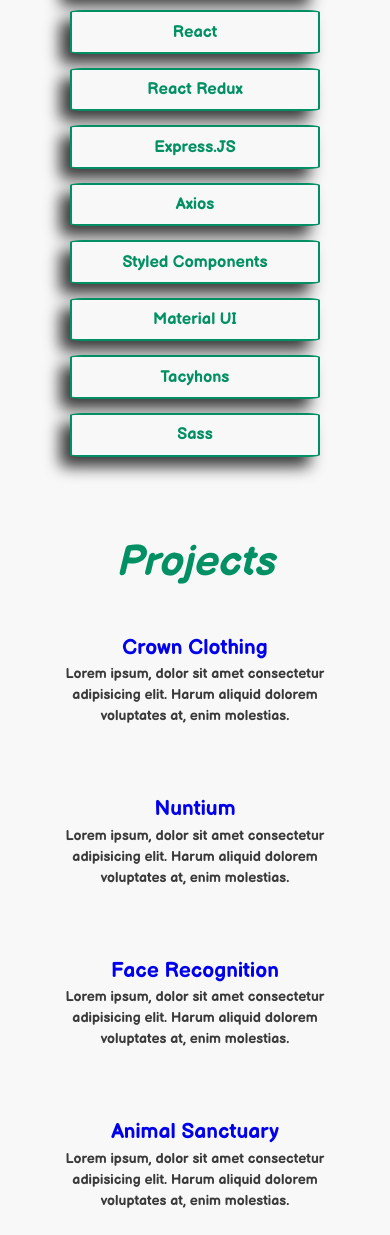
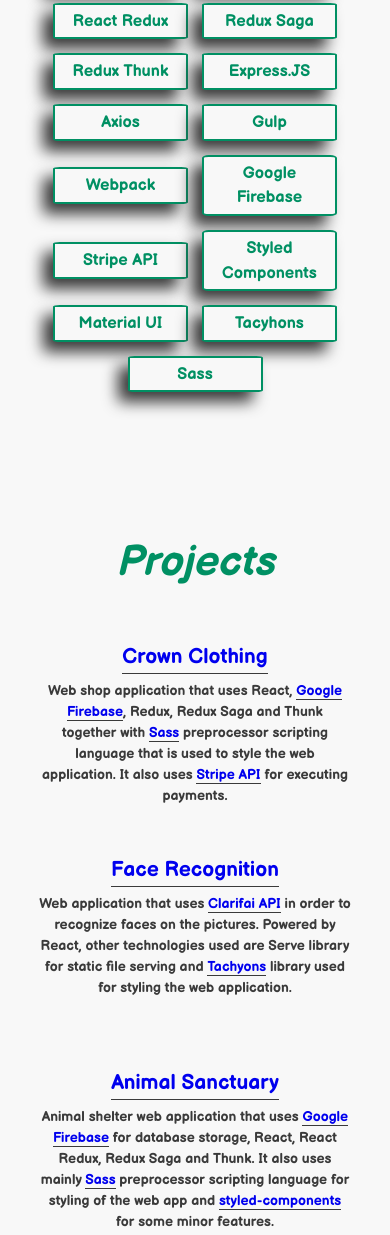
Before and after one commit to jknezevic1712/my-portfolio, a website: page src/index.html in a window 390 px wide. Shown: the part 3440-4675 px from the top of the page. Drawn offline with nearby package versions, Linux system fonts and the light colour scheme; files that its build step writes are made by us from their sources.

Commit message:
Further development.

```diff
--- a/src/assets/scss/components/_projects.scss
+++ b/src/assets/scss/components/_projects.scss
@@ -4,7 +4,7 @@
   display: flex;
   justify-content: center;
   align-items: center;
-  height: 500vh;
+  height: 400vh;
   width: 100vw;
 
   .projects-container {
@@ -27,7 +27,7 @@
 
     .projects-content {
       display: grid;
-      grid-template-rows: repeat(4, 25%);
+      grid-template-rows: repeat(3, 33%);
       gap: 5%;
       height: 100%;
       width: 100%;
@@ -57,14 +57,6 @@
         justify-content: center;
         align-items: center;
       }
-
-      .projects-fourth_project {
-        display: flex;
-        height: 100%;
-        width: 80vw;
-        justify-content: center;
-        align-items: center;
-      }
     }
   }
 }
@@ -82,38 +74,24 @@
 
       .projects-content_mobile {
         display: grid;
-        grid-template-rows: repeat(4, 25%);
+        grid-template-rows: repeat(3, 33%);
         height: 100%;
         width: 100%;
         justify-content: center;
         align-items: center;
+      }
 
-        .projects-first_project {
-          display: flex;
-          flex-direction: column;
-          gap: 5%;
-          width: 100%;
-        }
+      .projects-content_mobile > * {
+        display: flex;
+        flex-direction: column;
+        gap: 5%;
+        width: 100%;
+        height: 60%;
+        align-items: center;
+        justify-content: space-between;
 
-        .projects-second_project {
-          display: flex;
-          flex-direction: column;
-          gap: 5%;
-          width: 100%;
-        }
-
-        .projects-third_project {
-          display: flex;
-          flex-direction: column;
-          gap: 5%;
-          width: 100%;
-        }
-
-        .projects-fourth_project {
-          display: flex;
-          flex-direction: column;
-          gap: 5%;
-          width: 100%;
+        a {
+          border-bottom: 1px solid $clr-text;
         }
       }
     }
@@ -125,7 +103,7 @@
     .projects-container {
       .projects-content {
         display: grid;
-        grid-template-rows: repeat(4, 25%);
+        grid-template-rows: repeat(3, 33%);
         gap: 5%;
         height: 80%;
         width: 100%;
--- a/src/assets/scss/components/_skills.scss
+++ b/src/assets/scss/components/_skills.scss
@@ -16,13 +16,44 @@
   }
 
   .skills-content {
+    display: flex;
+    justify-content: center;
+    align-items: center;
+    flex-wrap: wrap;
+    max-width: 90vw;
+    margin: 0 auto;
+    gap: 1rem;
+  }
+
+  .skills-content > * {
+    width: 135px;
+
+    h3 {
+      color: $clr-highlight;
+      background-color: $clr-bg;
+      border: 2px solid $clr-highlight;
+      box-shadow: -10px 10px 15px 0px $clr-text;
+      border-radius: 5%;
+      padding: 3%;
+    }
+  }
+}
+
+// MEDIA QUERIES
+
+@media (min-width: $breakpoint-m) {
+  .skills {
+    .skills-content {
       display: grid;
       grid-template-columns: repeat(auto-fit, minmax(250px, 1fr));
       max-width: 80vw;
       margin: 0 auto;
       gap: 1rem;
+      flex-wrap: unset;
 
       .skills-card {
+        width: unset;
+
         h3 {
           color: $clr-highlight;
           background-color: $clr-bg;
@@ -34,19 +65,10 @@
       }
     }
   }
-
-// MEDIA QUERIES
-
-@media (min-width: $breakpoint-m) {
-  .skills {
-    height: 75vh;
-  }
 }
 
 @media (min-width: $breakpoint-l) {
   .skills {
-    height: 70vh;
-
     .skills-content {
       gap: 2rem;
     }
--- a/src/index.html
+++ b/src/index.html
@@ -151,10 +151,28 @@
           <h3>React Redux</h3>
         </div>
         <div class="skills-card">
+          <h3>Redux Saga</h3>
+        </div>
+        <div class="skills-card">
+          <h3>Redux Thunk</h3>
+        </div>
+        <div class="skills-card">
           <h3>Express.JS</h3>
         </div>
         <div class="skills-card">
           <h3>Axios</h3>
+        </div>
+        <div class="skills-card">
+          <h3>Gulp</h3>
+        </div>
+        <div class="skills-card">
+          <h3>Webpack</h3>
+        </div>
+        <div class="skills-card">
+          <h3>Google Firebase</h3>
+        </div>
+        <div class="skills-card">
+          <h3>Stripe API</h3>
         </div>
         <div class="skills-card">
           <h3>Styled Components</h3>
@@ -189,7 +207,7 @@
           </div>
           <div class="projects-second_project">
             <iframe
-              src="https://nuntium-jknezevic.herokuapp.com/"
+              src="https://facerecognitionr2d2.herokuapp.com/"
               width="100%"
               height="100%"
               style="border: 1px solid black"
@@ -197,15 +215,6 @@
             </iframe>
           </div>
           <div class="projects-third_project">
-            <iframe
-              src="https://facerecognitionr2d2.herokuapp.com/"
-              width="100%"
-              height="100%"
-              style="border: 1px solid black"
-            >
-            </iframe>
-          </div>
-          <div class="projects-fourth_project">
             <iframe
               src="https://animal-sanctuary-jknezevic.herokuapp.com/"
               width="100%"
@@ -224,29 +233,36 @@
               ><h2>Crown Clothing</h2></a
             >
             <p>
-              Lorem ipsum, dolor sit amet consectetur adipisicing elit. Harum
-              aliquid dolorem voluptates at, enim molestias.
+              Web shop application that uses React,
+              <a href="https://firebase.google.com/" target="_blank"
+                >Google Firebase</a
+              >, Redux, Redux Saga and Thunk together with
+              <a href="https://sass-lang.com/" target="_blank">Sass</a>
+              preprocessor scripting language that is used to style the web
+              application. It also uses
+              <a href="https://stripe.com/en-hr" target="_blank">Stripe API</a>
+              for executing payments.
             </p>
           </div>
           <div class="projects-second_project">
-            <a href="https://nuntium-jknezevic.herokuapp.com/" target="_blank"
-              ><h2>Nuntium</h2></a
-            >
-            <p>
-              Lorem ipsum, dolor sit amet consectetur adipisicing elit. Harum
-              aliquid dolorem voluptates at, enim molestias.
-            </p>
-          </div>
-          <div class="projects-third_project">
             <a href="https://facerecognitionr2d2.herokuapp.com/" target="_blank"
               ><h2>Face Recognition</h2></a
             >
             <p>
-              Lorem ipsum, dolor sit amet consectetur adipisicing elit. Harum
-              aliquid dolorem voluptates at, enim molestias.
+              Web application that uses
+              <a
+                href="https://www.clarifai.com/models/ai-face-detection"
+                target="_blank"
+                >Clarifai API</a
+              >
+              in order to recognize faces on the pictures. Powered by React,
+              other technologies used are Serve library for static file serving
+              and
+              <a href="https://tachyons.io/" target="_blank">Tachyons</a>
+              library used for styling the web application.
             </p>
           </div>
-          <div class="projects-fourth_project">
+          <div class="projects-third_project">
             <a
               href="https://animal-sanctuary-jknezevic.herokuapp.com/"
               target="_blank"
@@ -254,8 +270,18 @@
               <h2>Animal Sanctuary</h2></a
             >
             <p>
-              Lorem ipsum, dolor sit amet consectetur adipisicing elit. Harum
-              aliquid dolorem voluptates at, enim molestias.
+              Animal shelter web application that uses
+              <a href="https://firebase.google.com/" target="_blank"
+                >Google Firebase</a
+              >
+              for database storage, React, React Redux, Redux Saga and Thunk. It
+              also uses mainly
+              <a href="https://sass-lang.com/" target="_blank">Sass</a>
+              preprocessor scripting language for styling of the web app and
+              <a href="https://styled-components.com/" target="_blank"
+                >styled-components</a
+              >
+              for some minor features.
             </p>
           </div>
         </div>
```
Also changed, not shown: README.md, gulpfile.js (line endings or trailing spaces), src/assets/scss/abstracts/_breakpoints.scss (line endings or trailing spaces), src/assets/scss/abstracts/_colors.scss (line endings or trailing spaces), src/assets/scss/abstracts/_index.scss (line endings or trailing spaces), src/assets/scss/components/_base.scss (line endings or trailing spaces), src/assets/scss/components/_contact.scss (line endings or trailing spaces), src/assets/scss/components/_experience.scss (line endings or trailing spaces), src/assets/scss/components/_hero.scss (line endings or trailing spaces), src/assets/scss/components/_portfolio.scss (line endings or trailing spaces), src/assets/scss/main.scss (line endings or trailing spaces), src/assets/scss/vendor/_index.scss (line endings or trailing spaces), 1 other file. Lines whose indentation alone changed are shown as unchanged.
